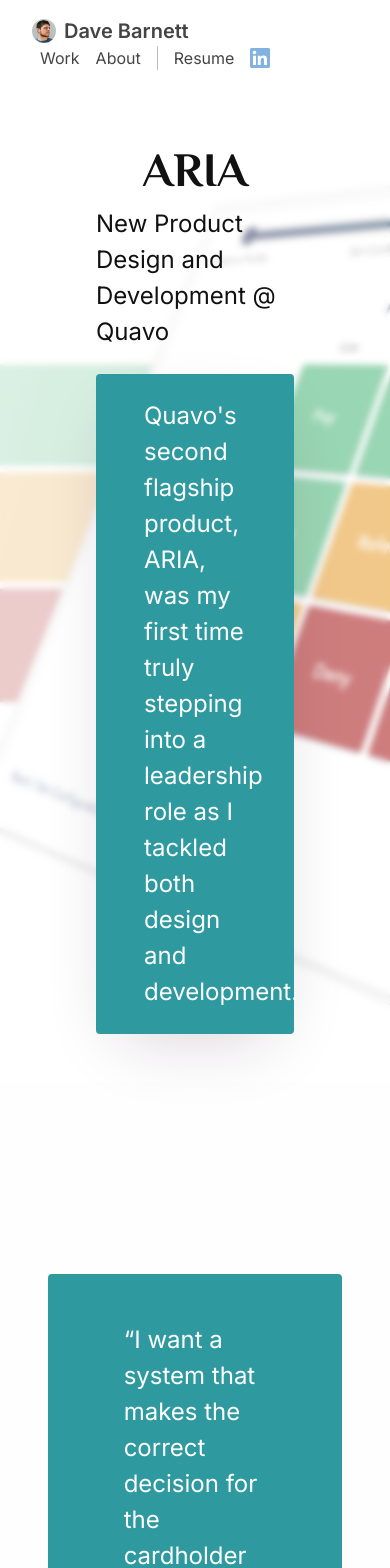
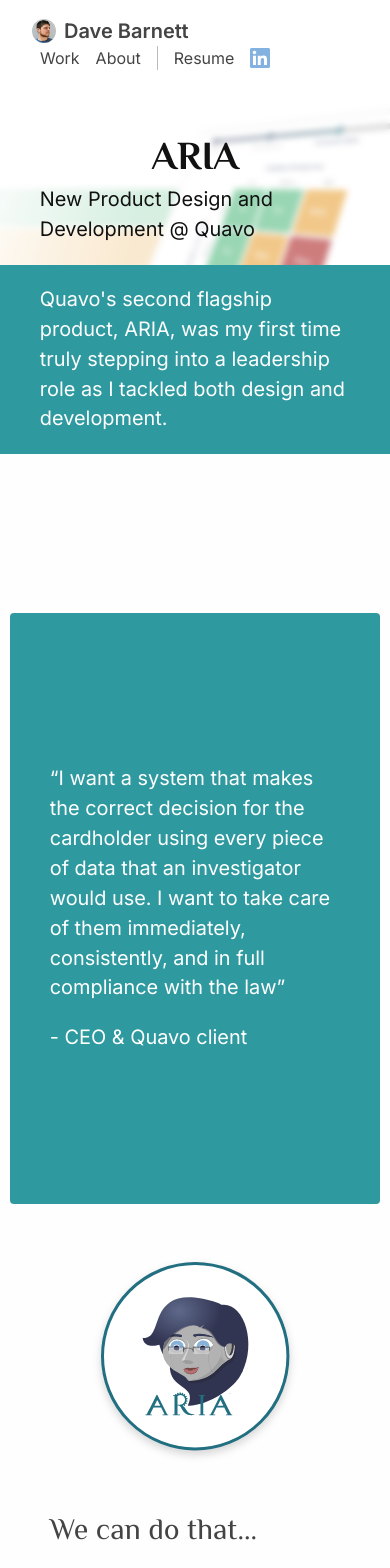
Before and after one commit to ralox/barnett.cc, a React (Create React App) app: page /work/aria in a window 390 px wide. Shown: the top 1568 px of the page. Built offline with nearby package versions, Linux system fonts and the light colour scheme.

Commit message:
fixed basic project issues at 400px width

```diff
--- a/src/styles/aria.css
+++ b/src/styles/aria.css
@@ -1,5 +1,6 @@
 .aria {
-    --color-secondary: #56bb81;
+    /* --color-secondary: #56bb81; original green */
+    --color-secondary: var(--color-primary);
 }
 
 .aria .project-summary {
@@ -22,10 +23,6 @@
     font-size: 2em;
 }
 
-.aria .reflections .good-highlight {
-    color: var(--color-secondary);
-}
-
 
 @media (width <= 1750px) {
     .aria .review-eval.review-eval .slide {
--- a/src/styles/project.css
+++ b/src/styles/project.css
@@ -1,6 +1,6 @@
 .project {
     position: relative;
-    font-size: 1.5rem;
+    font-size: clamp(12px, 1vw + 1rem, 24px);
     text-align: left;
 }
 
@@ -80,8 +80,6 @@
     /* scroll-snap-align: center; maybe later, after events are improved */
 }
 
-.slide-wrapper::before,
-.slide-wrapper::before,
 .slide-wrapper::before {
     content: '';
     display: block;
@@ -91,9 +89,7 @@
     transition: all 600ms;
 }
 
-.slide-wrapper.color-block-primary,
-.slide-wrapper.color-block-secondary,
-.slide-wrapper.color-block-dark {
+.slide-wrapper.color-block {
     color: #fff;
 }
 
@@ -153,7 +149,7 @@
 
 .slide.txt-img .slide-notes {
     flex-basis: 35%;
-    min-width: 15em;
+    width: clamp(15em, 35%, 100%);
 }
 
 .slide.txt-img .slide-images {
@@ -198,6 +194,11 @@
 
 .scrolling-up .slide-tilt.slide-wrapper::before {
     box-shadow: 0 0.5em 0.5em rgba(50, 0, 50, 0.2), 0 1em 3em -1em rgba(50, 0, 50, 0.2);
+}
+
+.mobile-help-text {
+    display: none;
+    visibility: hidden;
 }
 
 
@@ -250,6 +251,10 @@
     color: #fff;
 }
 
+.project .reflections .good-highlight {
+    color: var(--color-secondary);
+}
+
 .project .reflections::before {
     background-color: var(--color-secondary);
 }
@@ -275,3 +280,62 @@
         width: 100%;
     }
 }
+
+@media (width <= 400px) {
+    .mobile-help-text {
+        display: block;
+        visibility: visible;
+    }
+
+    .project-intro {
+        padding: 2em 2em 0;
+    }
+
+    .slide-wrapper {
+        margin: 0.5em;
+    }
+
+    .slide.txt-solo .slide-notes,
+    .slide.txt-img .slide-notes,
+    .reflections .slide-notes {
+        width: 100%;
+        min-width: 100%;
+    }
+
+    .project .slide-images,
+    .project .txt-img .slide-images {
+        flex-basis: 100%;
+    }
+
+    .project .image-wrapper,
+    .project .image-wrapper img,
+    .project .image-wrapper.no-stretch,
+    .project .image-wrapper.no-stretch img {
+        max-width: 100vw;
+        width: 100vw;
+        width: 100svw;
+    }
+
+    .project .color-block .image-wrapper,
+    .project .color-block .image-wrapper img {
+        width: 100%;
+    }
+
+    .project .reflections,
+    .project-summary {
+        width: 100vw;
+        width: 100svw;
+        margin: 0;
+        border-radius: 0;
+        box-shadow: 10em 0 0 var(--color-secondary);
+    }
+
+    .project .reflections .slide {
+        padding: 1em 0.5em;
+    }
+
+
+    .project .reflections::before {
+        border-radius: 0;
+    }
+}
--- a/src/views/projects/aria.js
+++ b/src/views/projects/aria.js
@@ -15,7 +15,7 @@
           </div>
         </div>
 
-        <section className="slide-wrapper slide-tilt color-block-primary">
+        <section className="slide-wrapper slide-tilt color-block color-block-primary">
           <div className="slide txt-solo">
             <div className="slide-notes">
               <p>
@@ -29,7 +29,7 @@
         <section className="slide-wrapper aria-logo">
           <div className="slide txt-img">
             <div className="slide-images">
-              <div className="image-wrapper">
+              <div>
                 <img src={process.env.PUBLIC_URL + "/img/aria-logo.png"} alt="ARIA logo" />
               </div>
             </div>
@@ -53,7 +53,7 @@
           </div>
         </section>
 
-        <section className="slide-wrapper slide-tilt color-block-dark">
+        <section className="slide-wrapper slide-tilt color-block color-block-dark">
           <div className="slide stacked">
             <div className="slide-notes">
               <h3>I chose Vue.js and it was a lot of fun!</h3>
@@ -82,7 +82,7 @@
           </div>
         </section>
 
-        <section className="slide-wrapper slide-tilt color-block-primary">
+        <section className="slide-wrapper slide-tilt color-block color-block-primary">
           <div className="slide txt-solo">
             <div className="slide-notes">
               <h3>...playing catchup</h3>
@@ -109,7 +109,7 @@
           </div>
         </section>
 
-        <section className="slide-wrapper slide-tilt color-block-dark">
+        <section className="slide-wrapper slide-tilt color-block color-block-dark">
           <div className="slide txt-solo">
             <div className="slide-notes">
               <h3>So here's what I did</h3>
--- a/src/views/projects/cohorts.js
+++ b/src/views/projects/cohorts.js
@@ -47,7 +47,7 @@
           </div>
         </section>
 
-        <section className="slide-wrapper slide-tilt color-block-primary thinking">
+        <section className="slide-wrapper slide-tilt color-block color-block-primary thinking">
           <div className="slide">
             <div className="slide-images img-group">
               <div className="portrait-animation">
@@ -58,14 +58,14 @@
                   <img className="small-gear" src={process.env.PUBLIC_URL + "/img/small-gear.svg"} alt="spinning gear" />
                 </div>
               </div>
-              <div className="image-wrapper how-to-cohort">
+              <div className="how-to-cohort">
                 <img src={process.env.PUBLIC_URL + "/img/cohort-mess.png"} alt="A mess of spreadsheet stuff" />
               </div>
             </div>
           </div>
         </section>
 
-        <section className="slide-wrapper slide-tilt color-block-dark">
+        <section className="slide-wrapper slide-tilt color-block color-block-dark">
           <div className="slide stacked">
             <div className="slide-notes">
               <h3>Ideating<span className="ellip1">.</span><span className="ellip2">.</span><span className="ellip3">.</span></h3>
@@ -117,7 +117,7 @@
           </div>
         </section>
 
-        <section className="slide-wrapper slide-tilt color-block-primary matrix-bg">
+        <section className="slide-wrapper slide-tilt color-block color-block-primary matrix-bg">
           <span className="slide-background"
             style={{backgroundImage: "url(" + process.env.PUBLIC_URL + "/img/matrix-bg.png)"}}
           ></span>
@@ -177,14 +177,17 @@
               </p>
             </div>
             <div className="slide-images">
-              <div className="image-wrapper">
+              <div className="image-wrapper captioned">
                 <img src={process.env.PUBLIC_URL + "/img/proto-flow.png"} alt="Wiring up the prototype" />
+                <div className="caption">
+                  Figma prototypes can get hectic in a hurry.
+                </div>
               </div>
             </div>
           </div>
         </section>
 
-        <section className="slide-wrapper slide-tilt color-block-dark">
+        <section className="slide-wrapper slide-tilt color-block color-block-dark">
           <div className="slide txt-solo">
             <div className="slide-notes">
               <h3>Then we get down to brass tacks</h3>
@@ -249,12 +252,18 @@
           </div>
         </section>
 
-        <section className="slide-wrapper slide-tilt color-block-dark customer-feedback">
+        <section className="slide-wrapper slide-tilt color-block color-block-dark customer-feedback">
           <div className="slide">
+            <div className="slide-notes mobile-help-text">
+              "Already getting AWESOME reactions to Cohorts in sales calls!"
+            </div>
             <div className="slide-images">
               <div className="image-wrapper">
                 <img src={process.env.PUBLIC_URL + "/img/cohort-customer-feedback.png"} alt="Customer feedback" />
               </div>
+            </div>
+            <div className="slide-notes mobile-help-text">
+              "This is a sales call with former power user... he's blown away..."
             </div>
           </div>
         </section>
--- a/src/views/projects/mylw.js
+++ b/src/views/projects/mylw.js
@@ -24,7 +24,7 @@
               </p>
             </div>
             <div className="slide-images">
-              <div className="image-wrapper no-stretch">
+              <div className="no-stretch">
                 <img src={process.env.PUBLIC_URL + "/img/lw-logo.png"} alt="Liquid Web logo" />
               </div>
             </div>
@@ -45,7 +45,7 @@
           </div>
         </section>
 
-        <section className="slide-wrapper slide-tilt color-block-dark">
+        <section className="slide-wrapper slide-tilt color-block color-block-dark">
           <div className="slide txt-img">
             <div className="slide-images img-group">
               <div className="image-wrapper">
@@ -61,12 +61,15 @@
           </div>
         </section>
 
-        <section className="slide-wrapper slide-tilt color-block-dark">
+        <section className="slide-wrapper slide-tilt color-block color-block-dark">
           <div className="slide">
-            <div className="slide-images img-group">
+            <div className="slide-images txt-img">
               <div className="image-wrapper">
                 <img src={process.env.PUBLIC_URL + "/img/lw-mobile-symbols.png"} alt="overview of sketch symbols with mobile variants" />
               </div>
+            </div>
+            <div className="slide-notes">
+              <p>As the Sketch library grew, components were simultaneously built with desktop and mobile variants.</p>
             </div>
           </div>
         </section>
@@ -122,7 +125,7 @@
           </div>
         </section>
 
-        <section className="slide-wrapper slide-tilt color-block-primary">
+        <section className="slide-wrapper slide-tilt color-block color-block-primary">
           <div className="slide txt-img">
             <div className="slide-images">
               <div className="image-wrapper">
@@ -138,7 +141,7 @@
           </div>
         </section>
 
-        <section className="slide-wrapper slide-tilt color-block-dark">
+        <section className="slide-wrapper slide-tilt color-block color-block-dark">
           <div className="slide">
             <div className="slide-images img-group">
               <div className="image-wrapper">
@@ -172,7 +175,7 @@
           </div>
         </section>
 
-        <section className="slide-wrapper hosting-intro  slide-tilt color-block-dark">
+        <section className="slide-wrapper hosting-intro  slide-tilt color-block color-block-dark">
           <span className="slide-background"
               style={{backgroundImage: "url(" + process.env.PUBLIC_URL + "/img/lw-host-dash-bg.png)"}}
           ></span>
```
